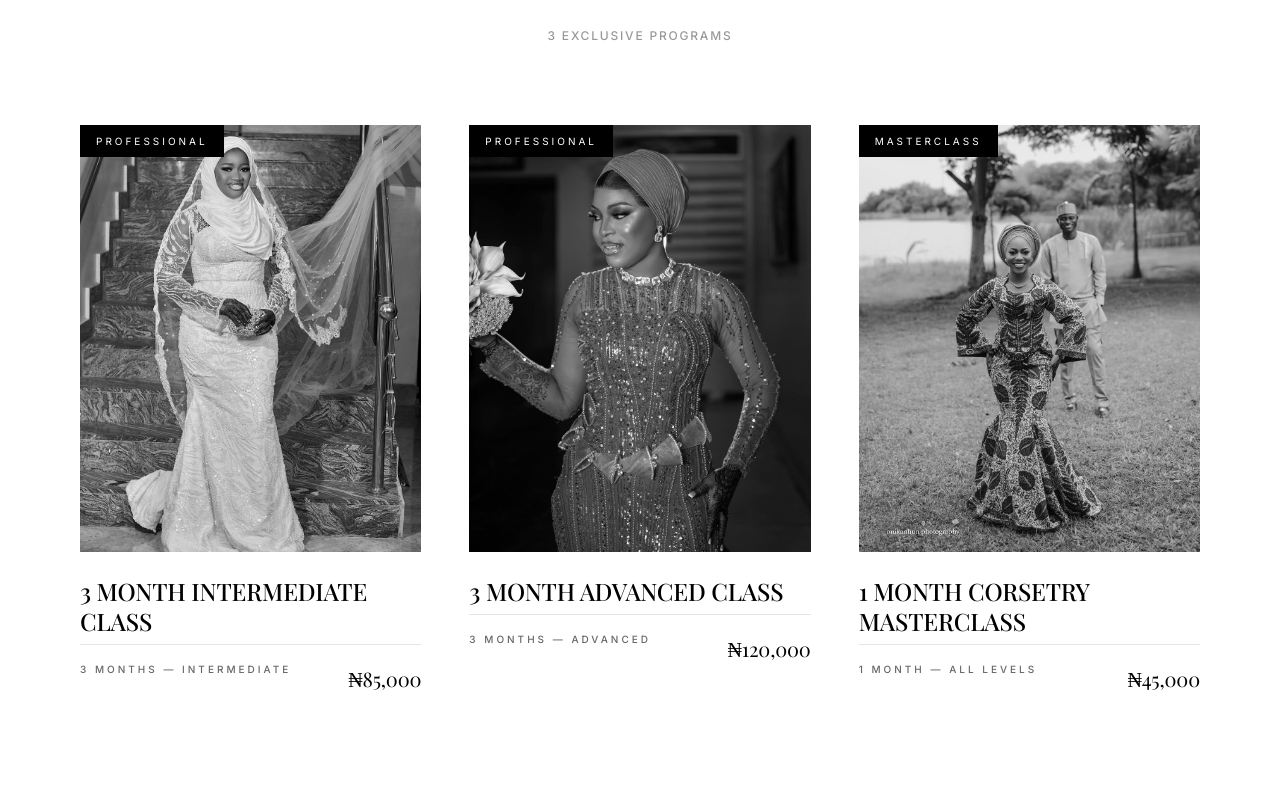
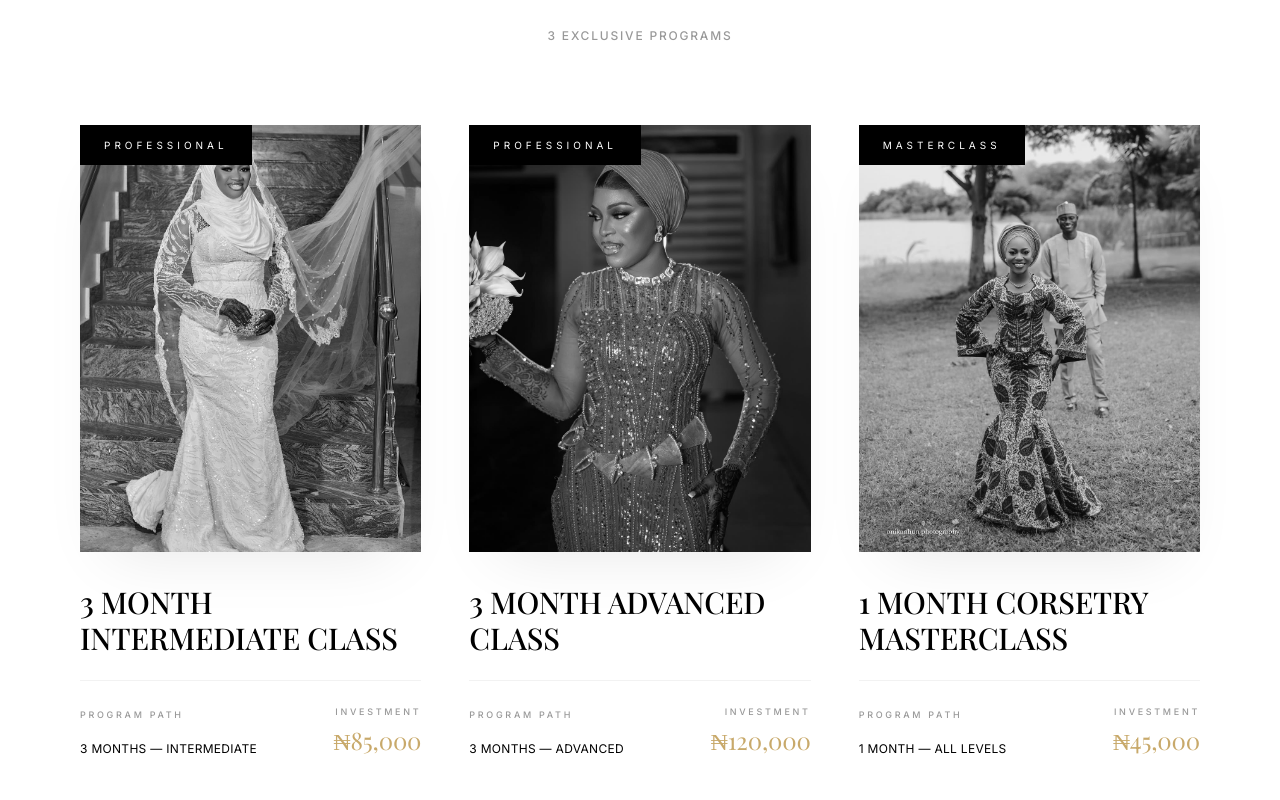
Before and after one commit to Priest98/fiastyleacademy, a React (Vite) app: page /courses in a window 1280 px wide. Shown: the part 800-1600 px from the top of the page. Built offline with nearby package versions, Linux system fonts and the light colour scheme; the HTML template or start-up script is replaced by a standard one; a web font is replaced by a local one.

Commit message:
Enhance: Upgraded Academy page with luxury 'View Details' button system and slide-in program details modal.

```diff
--- a/src/components/marketing/CourseCard.tsx
+++ b/src/components/marketing/CourseCard.tsx
@@ -1,6 +1,7 @@
-import { Link } from "react-router-dom";
-import { ArrowUpRight } from "lucide-react";
+import { useState } from "react";
+import { ArrowRight } from "lucide-react";
 import { motion } from "framer-motion";
+import CourseModal from "./CourseModal";
 
 export type Course = {
   slug: string;
@@ -14,38 +15,72 @@ export type Course = {
 };
 
 export default function CourseCard({ c }: { c: Course }) {
+  const [isOpen, setIsOpen] = useState(false);
+
   return (
+    <>
       <motion.div
-      whileHover={{ y: -4 }}
+        whileHover={{ y: -8 }}
         transition={{ duration: 0.6, ease: [0.22, 1, 0.36, 1] }}
+        className="group cursor-pointer"
+        onClick={() => setIsOpen(true)}
       >
-      <Link to={`/courses/${c.slug}`} className="group block mb-12">
-        <div className="relative overflow-hidden aspect-[4/5] bg-neutral-100 mb-6">
+        <div className="relative overflow-hidden aspect-[4/5] bg-neutral-100 mb-8 shadow-soft group-hover:shadow-luxury transition-all duration-700">
           <img
             src={c.image}
             alt={c.title}
             loading="lazy"
-            className="h-full w-full object-cover transition-all duration-1000 group-hover:scale-105 grayscale group-hover:grayscale-0"
+            className="h-full w-full object-cover transition-all duration-[1.5s] group-hover:scale-110 grayscale group-hover:grayscale-0"
           />
-          <div className="absolute top-0 left-0 bg-black text-white px-4 py-2 text-[10px] uppercase tracking-[0.3em]">
+          <div className="absolute top-0 left-0 bg-black text-white px-6 py-3 text-[10px] uppercase tracking-[0.4em]">
             {c.category}
           </div>
+
+          <div className="absolute inset-0 bg-black/0 group-hover:bg-black/5 transition-all duration-700 flex items-center justify-center">
+            <motion.button
+              initial={{ opacity: 0, y: 20 }}
+              whileHover={{ scale: 1.05 }}
+              whileTap={{ scale: 0.95 }}
+              animate={{ opacity: 0 }}
+              className="group-hover:opacity-100 group-hover:translate-y-0 opacity-0 translate-y-4 bg-white/90 backdrop-blur-md text-black px-10 py-5 rounded-full flex items-center gap-4 transition-all duration-500 shadow-luxury border border-white/50"
+            >
+              <span className="label text-[11px] tracking-[0.2em]">View Details</span>
+              <ArrowRight className="h-4 w-4 group-hover:translate-x-2 transition-transform duration-300" />
+            </motion.button>
           </div>
-        <div className="flex flex-col gap-2">
-          <div className="flex justify-between items-start">
-            <h3 className="font-display text-2xl uppercase leading-tight group-hover:italic transition-all duration-500">
+        </div>
+
+        <div className="space-y-6">
+          <div className="flex justify-between items-start gap-4">
+            <h3 className="font-display text-2xl md:text-3xl uppercase leading-tight group-hover:italic transition-all duration-500">
               {c.title}
             </h3>
-            <ArrowUpRight className="h-5 w-5 opacity-0 group-hover:opacity-100 transition-opacity duration-500" />
           </div>
-          <div className="flex justify-between items-end border-t border-black/10 pt-4">
-            <p className="text-[10px] uppercase tracking-[0.3em] text-muted-foreground font-medium">
+
+          <div className="flex justify-between items-end pt-6 border-t border-black/5">
+            <div className="space-y-1">
+              <p className="label opacity-40 text-[9px] tracking-[0.3em] uppercase">
+                Program Path
+              </p>
+              <p className="text-[12px] font-light tracking-wide uppercase">
                 {c.duration} — {c.level}
               </p>
-            <span className="font-display text-xl">{c.price}</span>
+            </div>
+            <div className="text-right">
+              <p className="label opacity-40 text-[9px] tracking-[0.3em] uppercase mb-1">
+                Investment
+              </p>
+              <span className="font-display text-2xl text-gold">{c.price}</span>
             </div>
           </div>
-      </Link>
+        </div>
       </motion.div>
+
+      <CourseModal
+        isOpen={isOpen}
+        onClose={() => setIsOpen(false)}
+        course={c}
+      />
+    </>
   );
 }
--- /dev/null
+++ b/src/components/marketing/CourseModal.tsx
@@ -0,0 +1,106 @@
+import { motion, AnimatePresence } from "framer-motion";
+import { X, ArrowRight, Check } from "lucide-react";
+import type { Course } from "./CourseCard";
+
+interface CourseModalProps {
+  isOpen: boolean;
+  onClose: () => void;
+  course: Course;
+}
+
+export default function CourseModal({ isOpen, onClose, course }: CourseModalProps) {
+  return (
+    <AnimatePresence>
+      {isOpen && (
+        <>
+          <motion.div
+            initial={{ opacity: 0 }}
+            animate={{ opacity: 1 }}
+            exit={{ opacity: 0 }}
+            onClick={onClose}
+            className="fixed inset-0 bg-black/60 backdrop-blur-sm z-[100]"
+          />
+          <motion.div
+            initial={{ x: "100%", opacity: 0 }}
+            animate={{ x: 0, opacity: 1 }}
+            exit={{ x: "100%", opacity: 0 }}
+            transition={{ type: "spring", damping: 25, stiffness: 200 }}
+            className="fixed top-0 right-0 h-full w-full max-w-xl bg-white shadow-2xl z-[101] overflow-y-auto"
+          >
+            <div className="p-8 md:p-12 relative h-full flex flex-col">
+              <button
+                onClick={onClose}
+                className="absolute top-8 right-8 p-2 hover:bg-neutral-100 rounded-full transition-colors"
+              >
+                <X className="h-6 w-6" />
+              </button>
+
+              <div className="mb-12">
+                <span className="label text-gold mb-4 block">{course.category}</span>
+                <h2 className="text-4xl md:text-5xl uppercase leading-tight italic mb-8">
+                  {course.title}
+                </h2>
+                <div className="grid grid-cols-2 gap-8 py-8 border-y border-neutral-100">
+                  <div>
+                    <p className="label opacity-40 text-[10px] mb-2">Duration</p>
+                    <p className="text-lg font-light">{course.duration}</p>
+                  </div>
+                  <div>
+                    <p className="label opacity-40 text-[10px] mb-2">Level</p>
+                    <p className="text-lg font-light">{course.level}</p>
+                  </div>
+                  <div>
+                    <p className="label opacity-40 text-[10px] mb-2">Investment</p>
+                    <p className="text-lg font-display text-gold">{course.price}</p>
+                  </div>
+                  <div>
+                    <p className="label opacity-40 text-[10px] mb-2">Capacity</p>
+                    <p className="text-lg font-light">{course.seats || 15} Students</p>
+                  </div>
+                </div>
+              </div>
+
+              <div className="space-y-12 flex-grow">
+                <div>
+                  <h3 className="text-xl uppercase mb-6 italic">Program Overview</h3>
+                  <p className="text-muted-foreground font-light leading-loose text-lg">
+                    This comprehensive program is designed to take you from foundational concepts to advanced technical mastery.
+                    Our curriculum focuses on precision tailoring, creative silhouette development, and the artistry of luxury fashion.
+                  </p>
+                </div>
+
+                <div>
+                  <h3 className="text-xl uppercase mb-6 italic">What You'll Master</h3>
+                  <ul className="space-y-4">
+                    {[
+                      "Advanced Pattern Manipulation",
+                      "Bespoke Construction Techniques",
+                      "Luxury Finishing & Artistry",
+                      "Portfolio Development",
+                      "Industry Design Standards"
+                    ].map((item, i) => (
+                      <li key={i} className="flex items-center gap-4 text-neutral-600 font-light">
+                        <Check className="h-4 w-4 text-gold" />
+                        {item}
+                      </li>
+                    ))}
+                  </ul>
+                </div>
+              </div>
+
+              <div className="mt-16 pt-12 border-t border-neutral-100">
+                <a
+                  href="/enroll"
+                  className="btn-luxury-primary w-full py-8 text-center flex items-center justify-center gap-4 group"
+                >
+                  Apply Now
+                  <ArrowRight className="h-5 w-5 group-hover:translate-x-2 transition-transform" />
+                </a>
+              </div>
+            </div>
+          </motion.div>
+        </>
+      )}
+    </AnimatePresence>
+  );
+}
```
Lines whose indentation alone changed are shown as unchanged.
